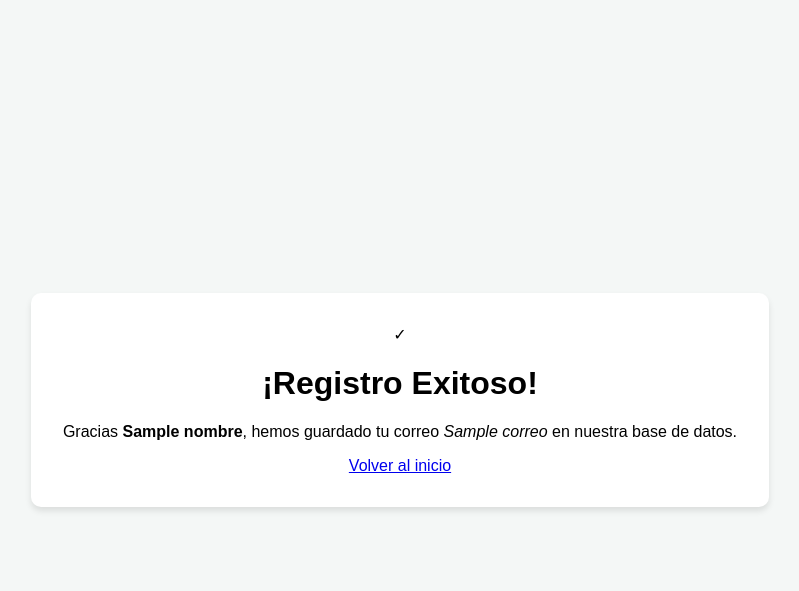
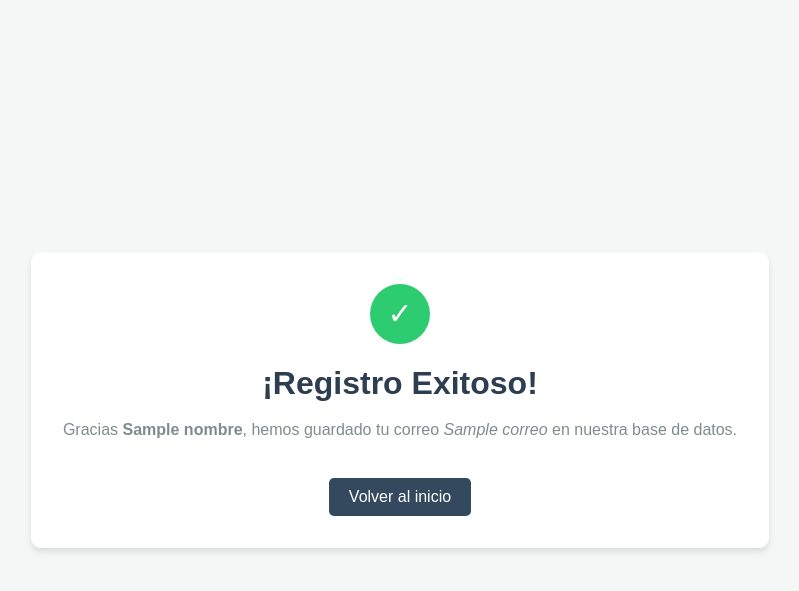
Before and after one commit to Charle-codes/mi-primera-app-flask, a Flask app: template templates/exito.html in a window 1280 px wide. Shown: the top 591 px of the page, without its empty margins (240-1039 px from the left). Run offline with Flask 3, Linux system fonts and the light colour scheme; the template is opened without the code that fills it: most values are stand-ins (such as "Sample title", 1, 10 or a date in 2020); some libraries are stand-ins or nearby versions.

Commit message:
Update estilo.css

```diff
--- a/static/css/estilo.css
+++ b/static/css/estilo.css
@@ -38,3 +38,41 @@ button {
 button:hover {
     background-color: #27ae60;
 }
+
+/* Estilos para la tarjeta de éxito */
+.card-exito h1 {
+    color: #2c3e50;
+    margin-bottom: 10px;
+}
+
+.card-exito p {
+    color: #7f8c8d;
+    font-size: 16px;
+    line-height: 1.5;
+}
+
+.icono-check {
+    background-color: #2ecc71;
+    color: white;
+    width: 60px;
+    height: 60px;
+    border-radius: 50%;
+    font-size: 30px;
+    line-height: 60px;
+    margin: 0 auto 20px auto;
+}
+
+.btn-volver {
+    display: inline-block;
+    margin-top: 20px;
+    padding: 10px 20px;
+    background-color: #34495e;
+    color: white;
+    text-decoration: none;
+    border-radius: 5px;
+    transition: background 0.3s;
+}
+
+.btn-volver:hover {
+    background-color: #2c3e50;
+}
```
